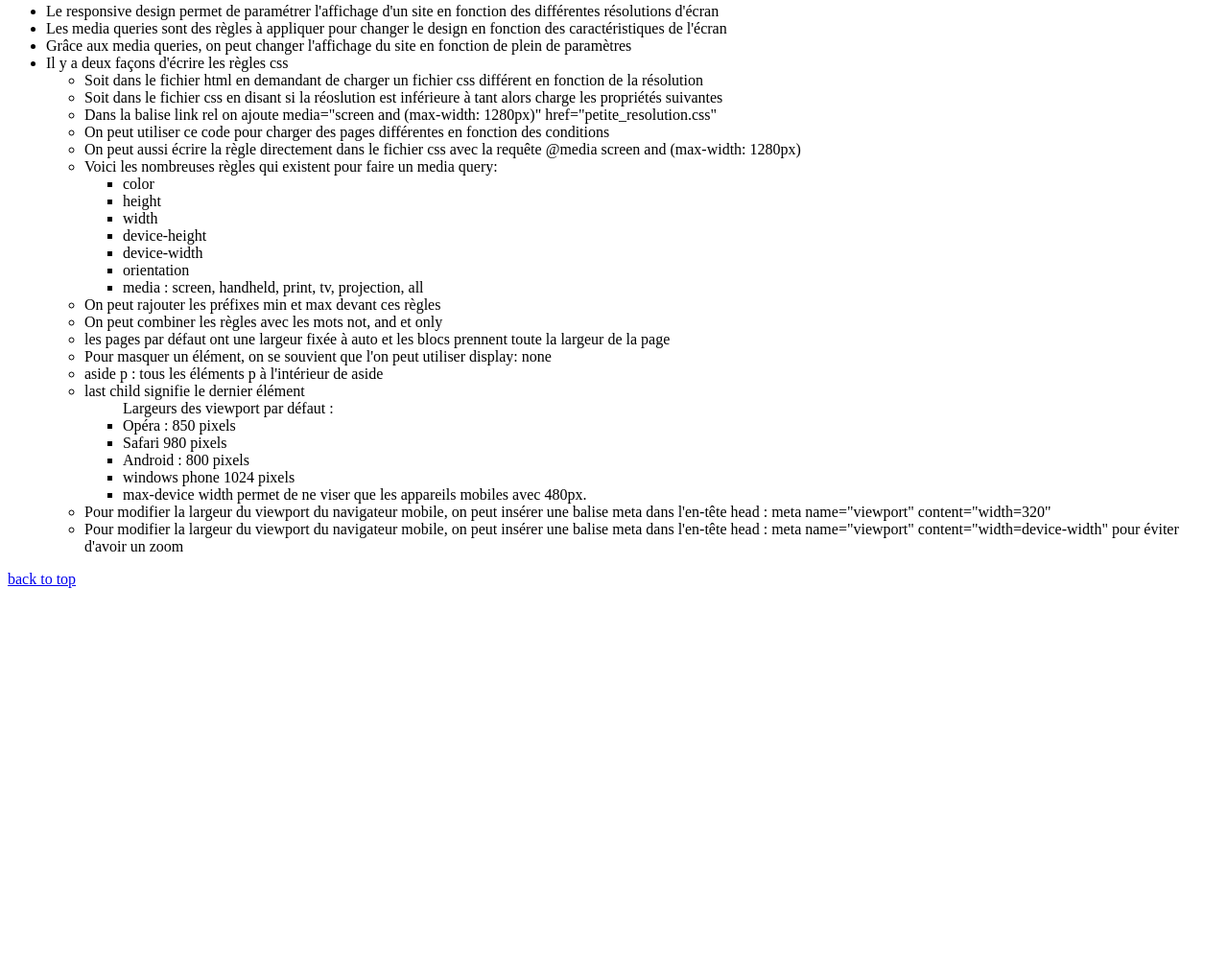
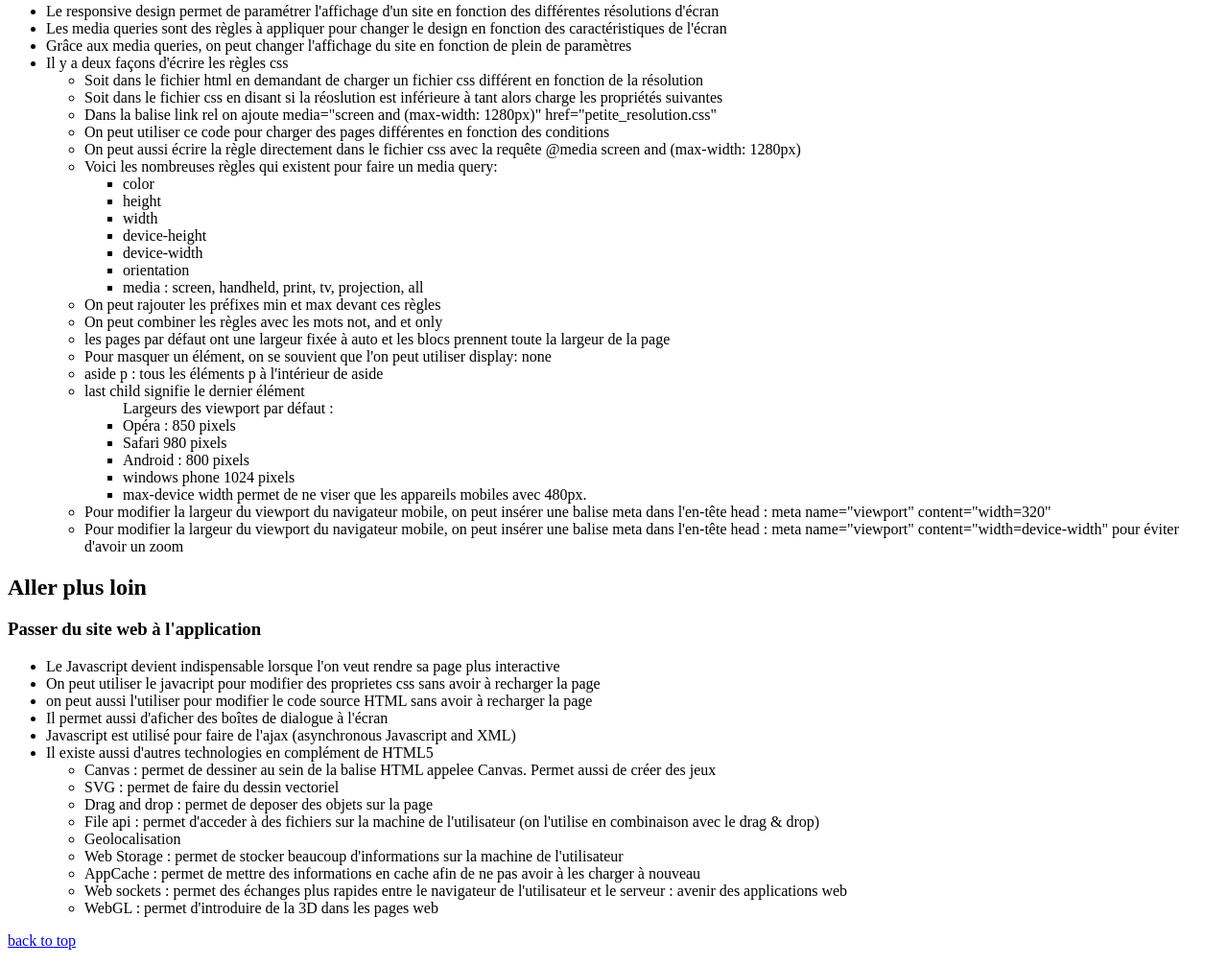
Before and after one commit to dossantosjeremy/Resume, a plain HTML site: page hello.html in a window 1280 px wide. Shown: the part 8775-9781 px from the top of the page at 96% size. Before the commit the page ends 9404 px from the top, so only its background shows below. Drawn offline with Linux system fonts and the light colour scheme.

Commit message:
Update hello.html

```diff
--- a/hello.html
+++ b/hello.html
@@ -568,6 +568,33 @@
   </ul>
 </ul>
 
+<h2>Aller plus loin</h2>
+
+<h3>Passer du site web à l'application</h3>
+<ul>
+    <li>Le Javascript devient indispensable lorsque l'on veut rendre sa page plus interactive</li>
+    <li>On peut utiliser le javacript pour modifier des proprietes css sans avoir à recharger la page</li>
+    <li>on peut aussi l'utiliser pour modifier le code source HTML sans avoir à recharger la page</li>
+    <li>Il permet aussi d'aficher des boîtes de dialogue à l'écran</li>
+    <li>Javascript est utilisé pour faire de l'ajax (asynchronous Javascript and XML)</li>
+    <li>Il existe aussi d'autres technologies en complément de HTML5</li>
+    <ul>
+        <li>Canvas : permet de dessiner au sein de la balise HTML appelee Canvas. Permet aussi de créer des jeux</li>
+        <li>SVG : permet de faire du dessin vectoriel</li>
+        <li>Drag and drop : permet de deposer des objets sur la page</li>
+        <li>File api : permet d'acceder à des fichiers sur la machine de l'utilisateur (on l'utilise en combinaison avec le drag & drop)</li>
+        <li>Geolocalisation</li>
+        <li>Web Storage : permet de stocker beaucoup d'informations sur la machine de l'utilisateur</li>
+        <li>AppCache : permet de mettre des informations en cache afin de ne pas avoir à les charger à nouveau</li>
+        <li>Web sockets : permet des échanges plus rapides entre le navigateur de l'utilisateur et le serveur : avenir des applications web</li>
+        <li>WebGL : permet d'introduire de la 3D dans les pages web</li>
+
+    </ul>
+
+</ul>
+
+
+
 <p><a href="#titreprincipal">back to top</a></p>
 
 </html>
```
